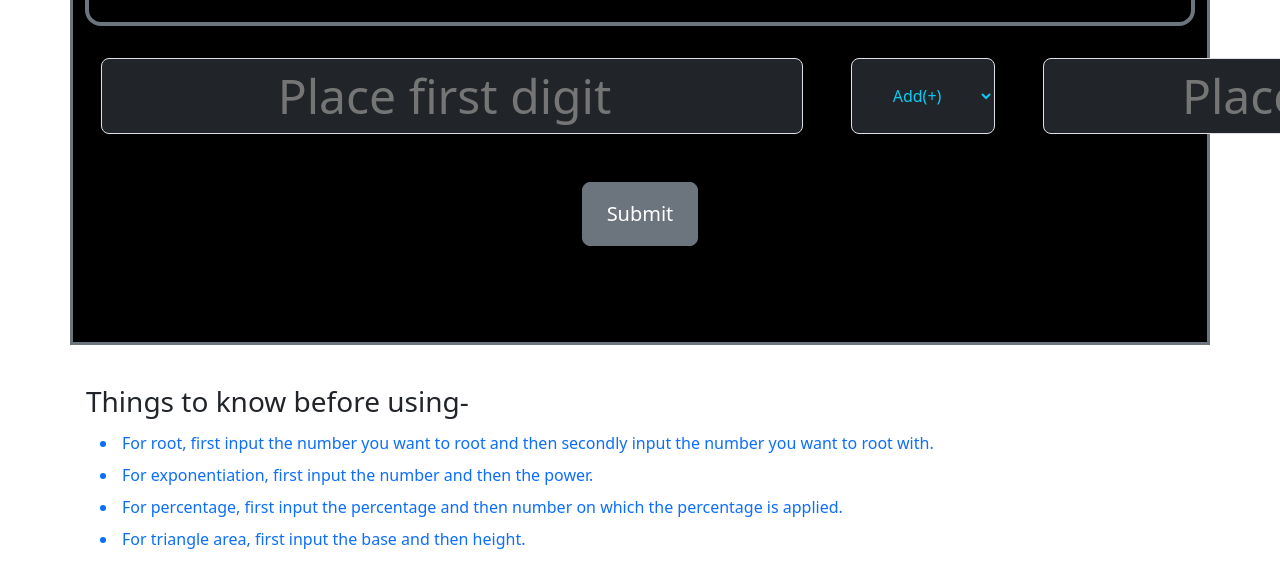
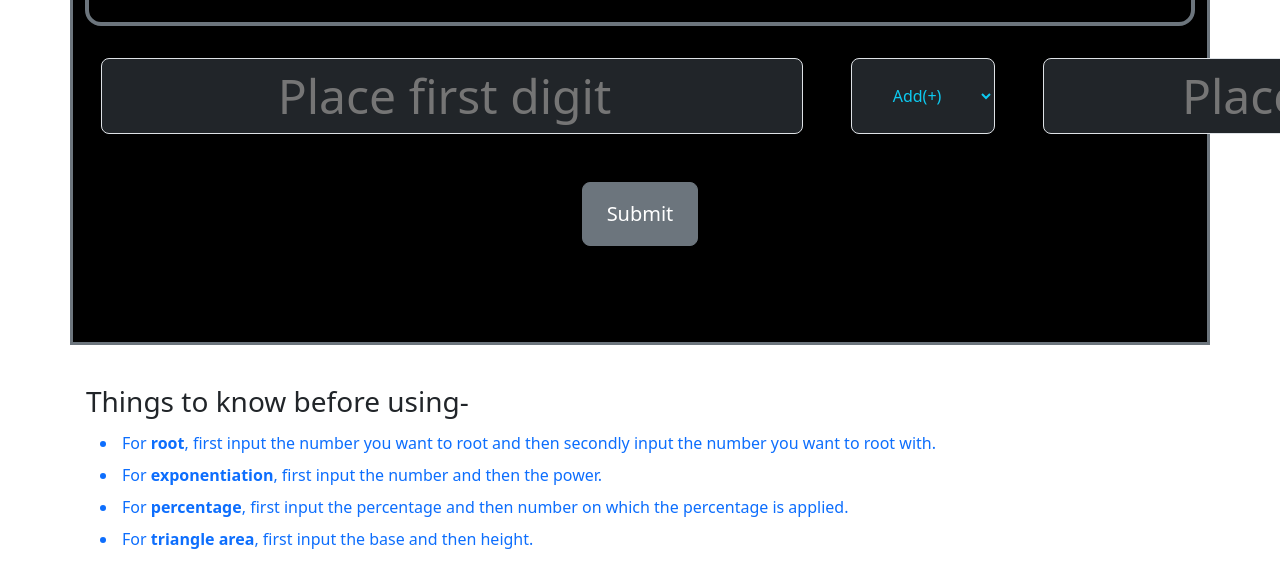
Before and after one commit to Nabil-Shartaj-Khan/Javascript--small-projects, a plain HTML site: page calculator.html in a window 1280 px wide. Shown: the part 343-930 px from the top of the page. Drawn offline with nearby package versions, Linux system fonts and the light colour scheme.

Commit message:
added style

```diff
--- a/calculator.html
+++ b/calculator.html
@@ -71,18 +71,18 @@
       <h3>Things to know before using-</h3>
       <ul>
         <li class="text-primary p-1">
-          For root, first input the number you want to root and then secondly
-          input the number you want to root with.
+          For <b>root</b>, first input the number you want to root and then
+          secondly input the number you want to root with.
         </li>
         <li class="text-primary p-1">
-          For exponentiation, first input the number and then the power.
+          For <b>exponentiation</b>, first input the number and then the power.
         </li>
         <li class="text-primary p-1">
-          For percentage, first input the percentage and then number on which
-          the percentage is applied.
+          For <b>percentage</b>, first input the percentage and then number on
+          which the percentage is applied.
         </li>
         <li class="text-primary p-1">
-          For triangle area, first input the base and then height.
+          For <b>triangle area</b>, first input the base and then height.
         </li>
       </ul>
     </div>
```
